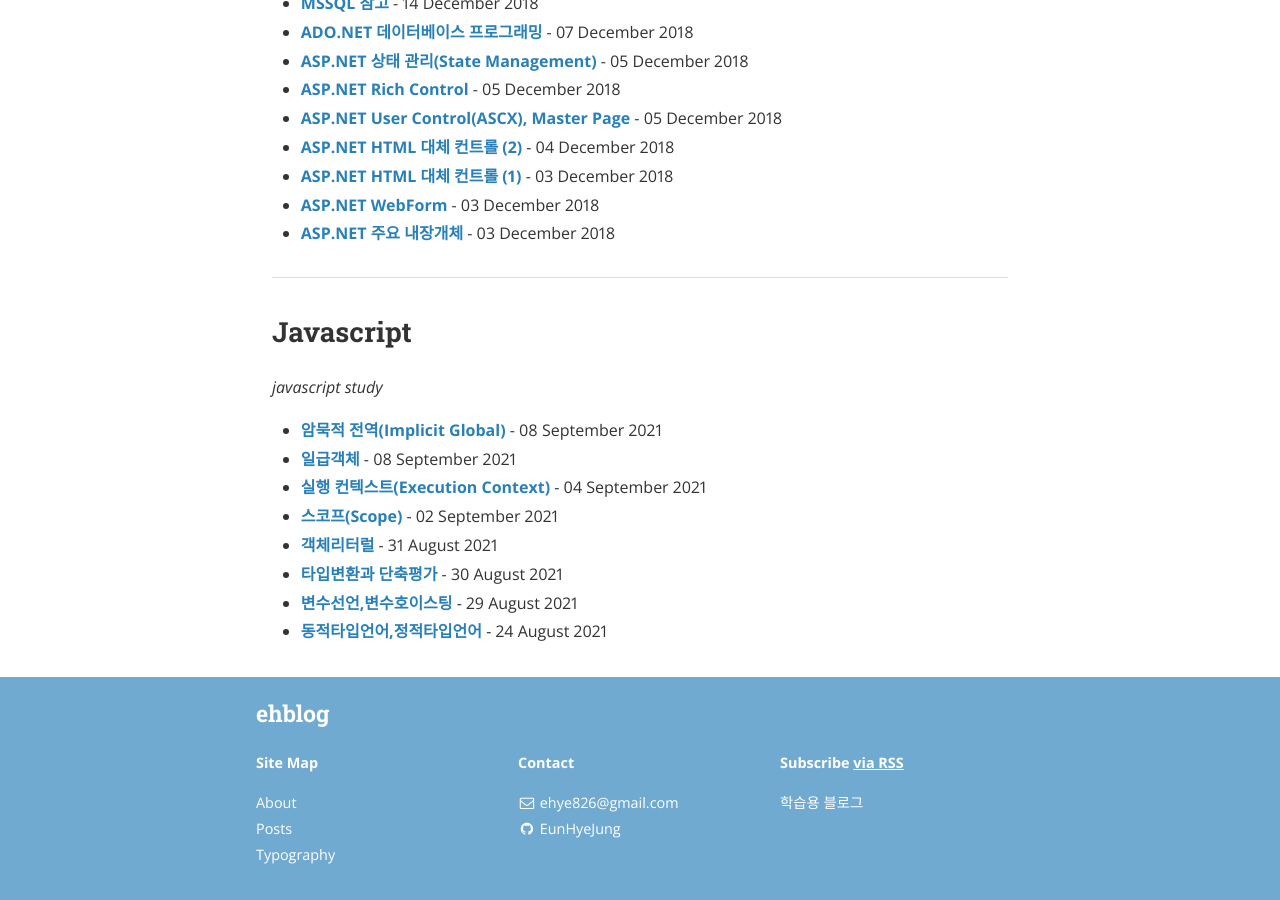
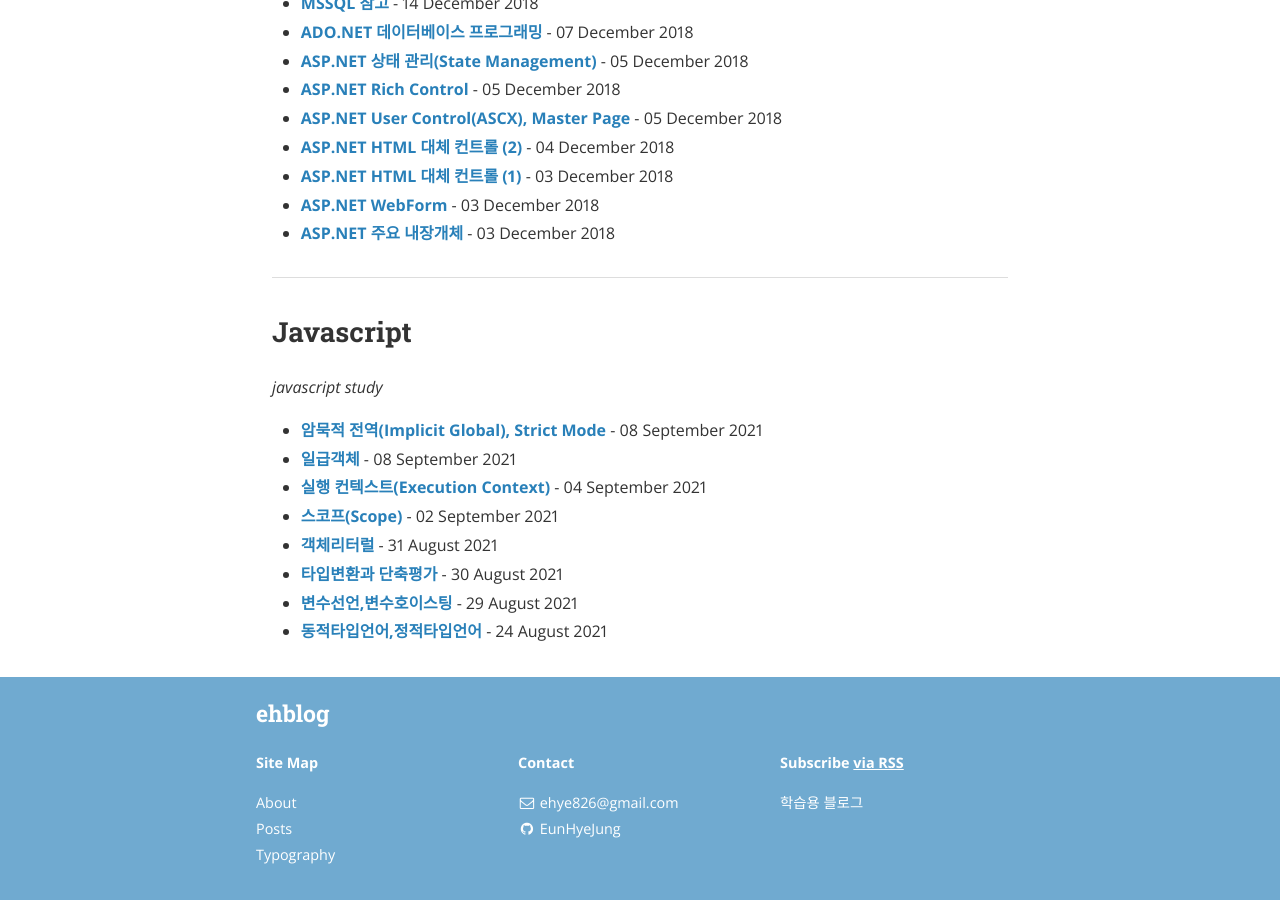
Before and after one commit to EunHyeJung/EunHyeJung.github.io, a Jekyll site: the page built from index.html, in a window 1280 px wide and 900 px high, scrolled down 4736 px. Built offline with Jekyll 4.4.1, drawn with Linux system fonts in a browser that asks for light colours; nearby versions of some CDN libraries; the list of posts is cut into pages by our own code.

Commit message:
Update 2021-09-08-JsStudy08.md

```diff
--- a/_posts/JavaScript/2021-09-08-JsStudy08.md
+++ b/_posts/JavaScript/2021-09-08-JsStudy08.md
@@ -1,11 +1,11 @@
 ---
 layout: post
-title:  "암묵적 전역(Implicit Global)"
+title:  "암묵적 전역(Implicit Global), Strict Mode"
 date:   2021-09-08
 author: EunHye Jung
 categories: javascript
 comment : true
-tags: 암묵적 전역 JavaScript
+tags: 암묵적전역 StrictMode JavaScript
 cover:  "/assets/instacode.png"
 ---
 
```
